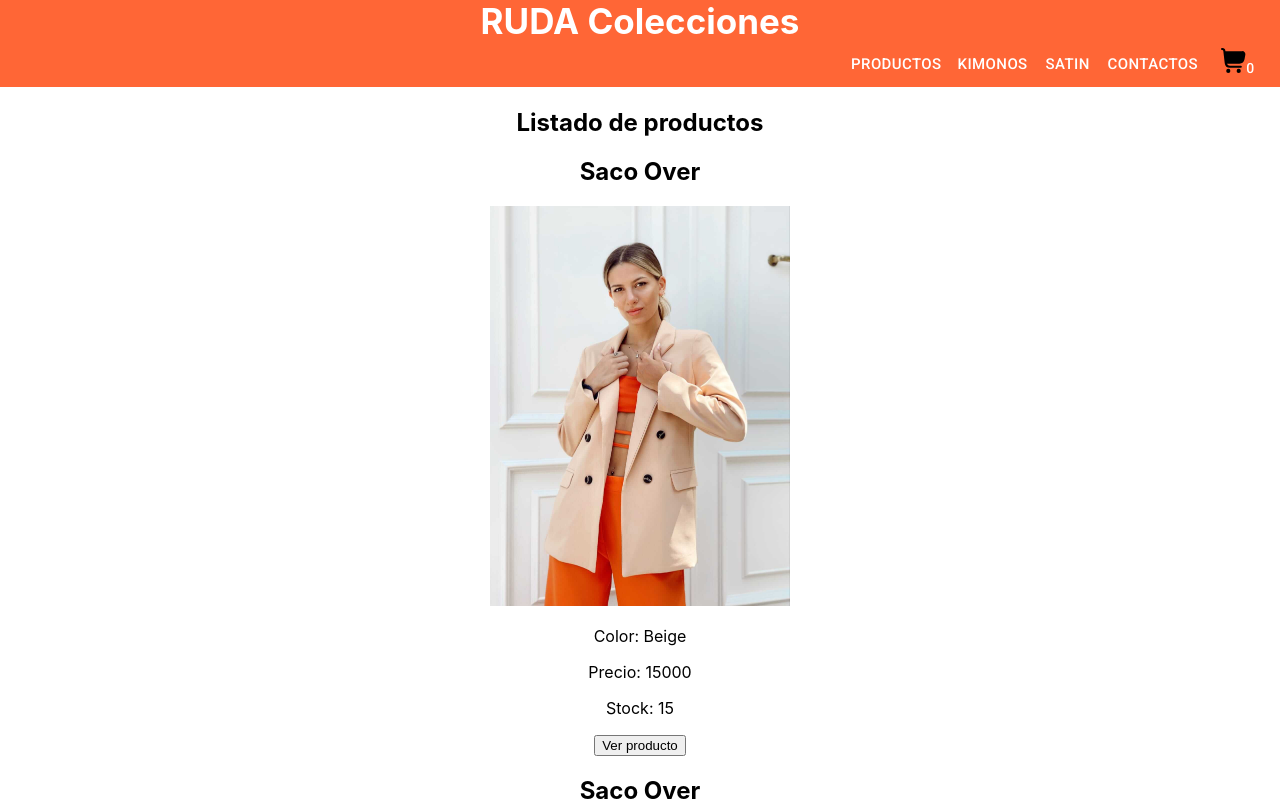
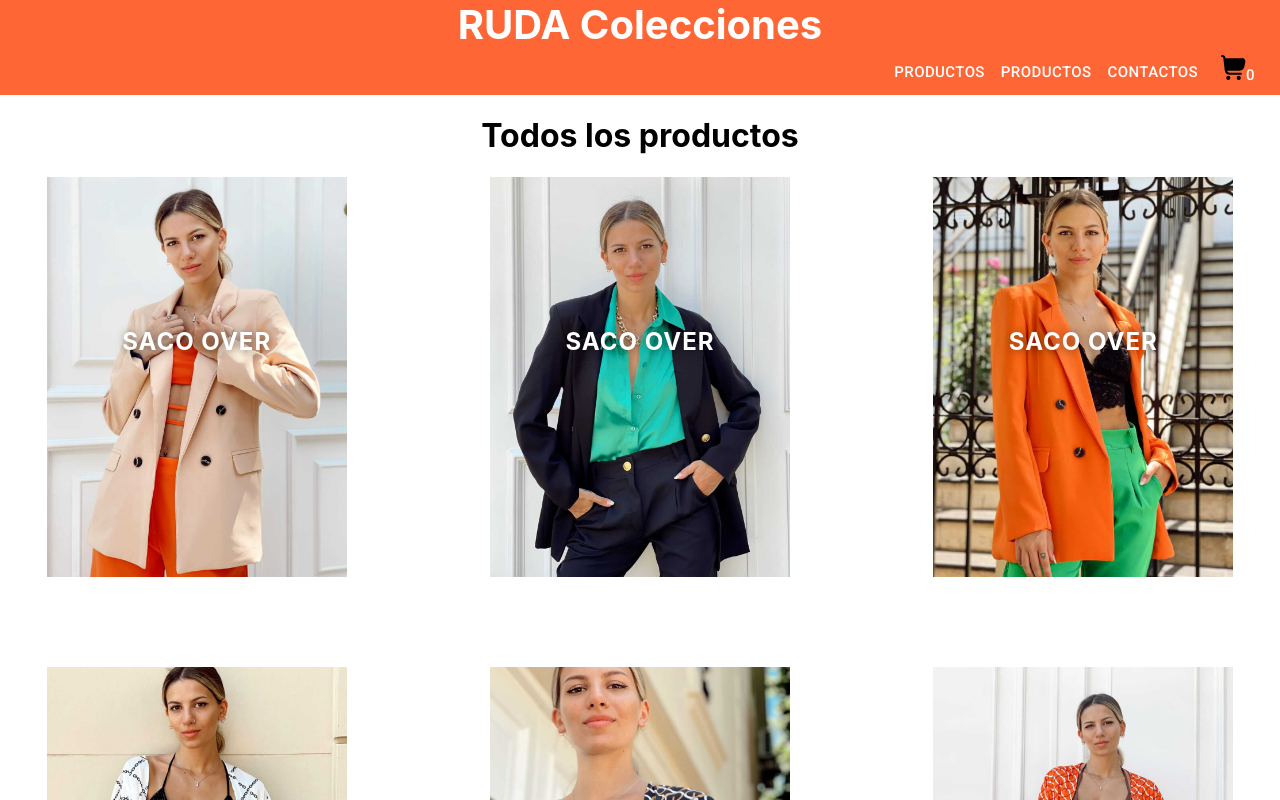
Before and after one commit to alanivanmaciel/React-PreEntrega1-Alan-Maciel, a React (Create React App) app: page / in a window 1280 px wide. Shown: the top 800 px of the page. Built offline with nearby package versions, Linux system fonts and the light colour scheme.

Commit message:
Segunda PreEntrega - 1.0

```diff
--- a/src/App.js
+++ b/src/App.js
@@ -1,6 +1,6 @@
 import ItemDetailContainer from "./components/ItemDetailContainer/ItemDetailContainer";
 import ItemListContainer from "./components/ItemListContainer/ItemListContainer";
-import NavBar from "./components/NavBar/NavBar";
+import NavBar, { BasicMenu } from "./components/NavBar/NavBar";
 import { BrowserRouter, Routes, Route } from "react-router-dom";
 
 function App() {
@@ -8,13 +8,18 @@ function App() {
     <div className="App">
       <BrowserRouter>
         <NavBar />
-        <Routes>
-          <Route path="/" element={<ItemListContainer />} />
-          <Route path="/product/:id" element={<ItemDetailContainer />} />
-          <Route path="/category/:categoryId" element={<ItemListContainer />} />
-          <Route path="/prueba" element={<h1>Prueba</h1>} />
-          <Route path="*" element={<h1>Page not found: 404</h1>} />
-        </Routes>
+        <div className="Container">
+          <Routes>
+            <Route path="/" element={<ItemListContainer />} />
+            <Route path="/product/:id" element={<ItemDetailContainer />} />
+            <Route
+              path="/category/:categoryId"
+              element={<ItemListContainer />}
+            />
+            <Route path="/prueba" element={<h1>Seccion en mantenimiento</h1>} />
+            <Route path="*" element={<h1>Page not found: 404</h1>} />
+          </Routes>
+        </div>
       </BrowserRouter>
     </div>
   );
--- a/src/components/Item/Item.css
+++ b/src/components/Item/Item.css
@@ -1,4 +1,69 @@
+.Card {
+    position: relative;
+    width: 300px;
+    height: 400px;
+    overflow: hidden;
+}
+
 .Card img {
-    width: 300px;
+    width: 100%;
+    height: 100%;
+    object-fit: cover;
+    scale: 1.15;
+    transition: opacity 0.25s, scale 0.35s;
+}
 
+.Card:hover img {
+    opacity: 0.5;
+    scale: 1;
 }
+
+.section {
+    position: absolute;
+    inset: 0;
+    padding: 50px;
+    color: #fff;
+    text-align: center;
+    display: flex;
+    flex-direction: column;
+    align-items: center;
+    row-gap: 15px;
+    justify-content: center;
+}
+
+.section::before {
+    content: '';
+    position: absolute;
+    inset: 20px;
+    border: 2px solid #fff;
+    opacity: 0;
+    scale: 1.25;
+    transition: opacity 0.25s, scale 0.25s;
+}
+
+.Card:hover .section::before {
+    opacity: 1;
+    scale: 1;
+}
+
+.section h2, .section p {
+    margin: 0px;
+}
+
+.section h2 {
+    letter-spacing: 1px;
+    text-transform: uppercase;
+    text-shadow: 1px 1px 10px rgba(0, 0, 0, 0.5);
+}
+
+.section p {
+    font-size: 16px;
+    opacity: 0;
+    translate: -25px;
+    transition: opacity 0.25s, translate 0.25s;
+}
+
+.Card:hover .section p {
+    opacity: 1;
+    translate: 0;
+}
--- a/src/components/Item/Item.jsx
+++ b/src/components/Item/Item.jsx
@@ -3,24 +3,21 @@ import "./Item.css";
 
 const Item = ({ title, id, description, price, stock, img }) => {
   return (
+    <Link to={`/product/${id}`}>
       <div className="Card">
-      <header>
-        <h2> {title} </h2>
-      </header>
         <picture>
           <img src={img}></img>
         </picture>
-      <section>
+        <section className="section">
+          <h2> {title} </h2>
           <p> {description} </p>
-        <p>Precio: {price} </p>
-        <p> Stock: {stock} </p>
+          <p>Precio: ${price} </p>
         </section>
         <footer>
-        <Link to={`/product/${id}`}>
           <button>Ver producto</button>
-        </Link>
         </footer>
       </div>
+    </Link>
   );
 };
 
--- /dev/null
+++ b/src/components/ItemList/ItemList.css
@@ -0,0 +1,6 @@
+.ItemList {
+     gap: 90px;
+    display: flex;
+    flex-wrap: wrap;
+    justify-content: space-around;
+}
--- a/src/components/ItemList/ItemList.jsx
+++ b/src/components/ItemList/ItemList.jsx
@@ -1,8 +1,9 @@
 import Item from "../Item/Item";
+import "./ItemList.css";
 
 const ItemList = ({ products }) => {
   return (
-    <div>
+    <div className="ItemList">
       {products.map((item) => (
         <Item key={item.id} {...item} />
       ))}
--- /dev/null
+++ b/src/components/ItemListContainer/ItemListContainer.css
@@ -0,0 +1,3 @@
+.ItemContainer {
+  margin: 20px;
+}
--- a/src/components/ItemListContainer/ItemListContainer.jsx
+++ b/src/components/ItemListContainer/ItemListContainer.jsx
@@ -2,26 +2,30 @@ import { useState, useEffect } from "react";
 import { getData, getCategoryId } from "../../services/asyncMock";
 import ItemList from "../ItemList/ItemList";
 import { useParams } from "react-router-dom";
+import "./ItemListContainer.css";
 
 const ItemListContainer = ({ greeting }) => {
   const [products, setProducts] = useState([]);
   const { categoryId } = useParams();
 
   async function requestProducts() {
-    let respuesta =  categoryId? await getCategoryId(categoryId) : await getData();
+    let respuesta = categoryId
+      ? await getCategoryId(categoryId)
+      : await getData();
     setProducts(respuesta);
   }
+
+  let title = categoryId ? categoryId.toUpperCase() : "Todos los productos";
 
   useEffect(() => {
     requestProducts();
   }, []);
 
   return (
-    <>
-      <h1> {greeting} </h1>
-      <h2>Listado de productos</h2>
+    <div className="ItemContainer">
+      <h1>{title}</h1>
       <ItemList products={products} />
-    </>
+    </div>
   );
 };
 
--- a/src/components/NavBar/NavBar.css
+++ b/src/components/NavBar/NavBar.css
@@ -1,12 +1,15 @@
 .NavBar {
   background-color: #ff6636;
+  height: 95px;
+  width: 100%;
+  top: 0;
 }
 
 .NavBar h1 {
   margin: 0px;
   text-align: center;
   color: white;
-  font-size: 35px;
+  font-size: 40px;
 }
 
 .Menu {
@@ -16,9 +19,16 @@
   padding-right: 10px;
 }
 
-.LinkMenu {
+.LinkMenu,
+#basic-button {
   border: none;
   color: white;
   font-size: 15px;
   text-decoration: none;
+  padding: 0px;
 }
+
+.MenuItem a {
+  color: black;
+  text-decoration: none;
+}
--- a/src/components/NavBar/NavBar.jsx
+++ b/src/components/NavBar/NavBar.jsx
@@ -1,7 +1,56 @@
 import CartWidget from "../CartWidget/CartWidget";
 import "./NavBar.css";
+import { Link } from "react-router-dom";
+import * as React from "react";
 import Button from "@mui/material/Button";
-import { Link } from "react-router-dom";
+import Menu from "@mui/material/Menu";
+import MenuItem from "@mui/material/MenuItem";
+
+export function BasicMenu() {
+  const [anchorEl, setAnchorEl] = React.useState(null);
+  const open = Boolean(anchorEl);
+  const handleClick = (event) => {
+    setAnchorEl(event.currentTarget);
+  };
+  const handleClose = () => {
+    setAnchorEl(null);
+  };
+
+  return (
+    <div>
+      <Button
+        id="basic-button"
+        aria-controls={open ? "basic-menu" : undefined}
+        aria-haspopup="true"
+        aria-expanded={open ? "true" : undefined}
+        onClick={handleClick}
+        className="LinkMenu"
+      >
+        Productos
+      </Button>
+      <Menu
+        className="algo"
+        id="basic-menu"
+        anchorEl={anchorEl}
+        open={open}
+        onClose={handleClose}
+        MenuListProps={{
+          "aria-labelledby": "basic-button",
+        }}
+      >
+        <MenuItem onClick={handleClose} className="MenuItem">
+          <Link to="/category/sacos">Sacos</Link>
+        </MenuItem>
+        <MenuItem onClick={handleClose} className="MenuItem">
+          <Link to="/category/kimonos">Kimonos</Link>
+        </MenuItem>
+        <MenuItem onClick={handleClose} className="MenuItem">
+          <Link to="/category/satin">Satin</Link>
+        </MenuItem>
+      </Menu>
+    </div>
+  );
+}
 
 function NavBar(props) {
   return (
@@ -16,14 +65,7 @@ function NavBar(props) {
           </Link>
         </Button>
         <Button>
-          <Link to="/category/kimonos" className="LinkMenu">
-            Kimonos
-          </Link>
-        </Button>
-        <Button>
-          <Link to="/category/satin" className="LinkMenu">
-            Satin
-          </Link>
+          <BasicMenu />
         </Button>
         <Button>
           <Link to="/prueba" className="LinkMenu">
@@ -31,7 +73,9 @@ function NavBar(props) {
           </Link>
         </Button>
         <Button>
-          <CartWidget className="LinkMenu" />
+          <Link to="Cart" className="LinkMenu">
+            <CartWidget />
+          </Link>
         </Button>
       </div>
     </nav>
--- a/src/index.css
+++ b/src/index.css
@@ -12,3 +12,7 @@ code {
   font-family: source-code-pro, Menlo, Monaco, Consolas, "Courier New",
     monospace;
 }
+
+.container {
+  margin-top: 95px;
+}
```
Lines whose indentation alone changed are shown as unchanged.
